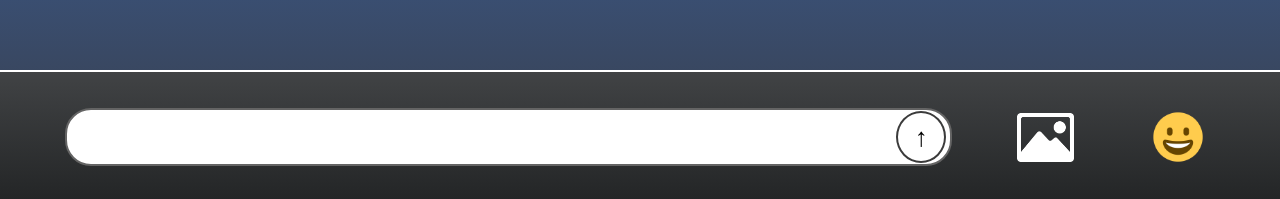
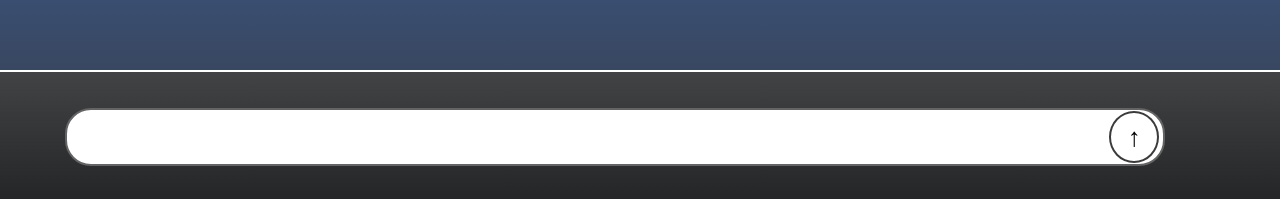
Before and after one commit to RichardLei1007/reactChatApp, a React (Create React App) app: page / in a window 1280 px wide. Shown: the part 598-797 px from the top of the page. Built offline with nearby package versions, Linux system fonts and the light colour scheme.

Commit message:
Update Jan 25

```diff
--- a/src/App.css
+++ b/src/App.css
@@ -1,6 +1,5 @@
 /* Page settings */
 .App {
-  width: 100vw;
   background: linear-gradient(to top, #373b44, #4286f4);
   height: 100vh;
   display: flex;
@@ -41,45 +40,6 @@
   font-weight: bolder;
 }
 
-/* Footer */
-.footer {
-  height: 3rem;
-  width: 100%;
-  border-top: 2px solid rgb(255, 255, 255);
-  background: linear-gradient(to top, #232526, #414345);
-  display: flex;
-  align-items: center;
-  padding: 2.5rem;
-  position: relative;
-  box-sizing: border-box;
-}
-
-/* Footer element: Text box for input */
-.input {
-  width: 80%;
-  height: 2rem;
-  border: 2px solid rgb(100, 100, 100);
-  border-radius: 1rem;
-  background-color: rgb(255, 255, 255);
-  color: rgb(0, 0, 0);
-  font-size: 1.25rem;
-  padding-left: 0.5rem;
-}
-
-/* Footer element - input: Send message button */
-.button {
-  font-size: 1rem;
-  font-weight: bold;
-  width:2rem;
-  height:2rem;
-  border-radius: 50%;
-  background-color: rgb(255, 255, 255);
-  border: 2px solid rgb(59, 59, 59);
-  position: relative;
-  cursor: pointer;
-  right: 2.15rem;
-}
-
 /* Footer element: Add image button */
 .img {
   width: 3.5rem;
@@ -98,21 +58,22 @@
   background-size: 3rem;
 }
 
-/* Footer element: Add emoji button */
-.emoji {
-  margin-left: 2rem;
-  width: 3rem;
-  height: 3rem;
-  border-radius: 50%;
-  background: url(emoji.png);
-  background-size: 2rem;
-  background-position: center;
-  background-repeat: no-repeat;
-  cursor: pointer;
-  border: none;
+.messages {
+  display: flex;
+  flex-direction: column-reverse;
+  align-items: flex-end;
+  max-height: calc(100vh - 6rem);
+  box-sizing: border-box;
+  overflow: auto;
+  padding: 0.7rem;
+  text-align: right;
 }
 
-/* Emoji button hover setting */
-.emoji:hover {
-  background-size: 2.5rem;
+.message {
+  color: white;
+  font-size: 1.5rem;
+  padding: 0.3rem 0.5rem;
+  margin: 0.3rem;
+  background: linear-gradient(to right, #232526, #414345);
+  border-radius: 0.75rem;
 }
--- a/src/App.js
+++ b/src/App.js
@@ -1,20 +1,31 @@
-import logo from './logo.svg';
 import './App.css';
+import TextInput from './TextInput';
+import { useState } from "react";
+import Message from './Message'
 
 function App() {
+  const [messages, setMessages] = useState([]);
+  function sendMessage(msg) {
+    const newMessage = {
+      msg,
+      time: Date.now(),
+      user: "Me",
+    };
+    setMessages([newMessage, ...messages]);
+  }
+  console.log(messages);
   return (
     <div className="App">
     <header className = "header">
       <img className = "logo"></img>
       <span className = "title">Chat Bot 3000</span>
     </header>
-
-    <footer className = "footer">
-      <input className = "input"></input>
-      <button className = "button">↑</button>
-      <button className = "img"></button>
-      <button className = "emoji"></button>
-    </footer>
+    <div className = "messages">
+      {messages.map((msg) => {
+        return <Message {...msg}></Message>;
+      })}
+      </div>
+    <TextInput sendMessage = {sendMessage} />
     </div>
   );
 }
--- /dev/null
+++ b/src/Message.js
@@ -0,0 +1,3 @@
+export default function Message(props) {
+    return <div className="message">{props.msg}</div>;
+}
--- /dev/null
+++ b/src/TextInput.css
@@ -0,0 +1,37 @@
+.footer {
+    height: 3rem;
+    width: 100%;
+    border-top: 2px solid rgb(255, 255, 255);
+    background: linear-gradient(to top, #232526, #414345);
+    display: flex;
+    align-items: center;
+    padding: 2.5rem;
+    position: relative;
+    box-sizing: border-box;
+  }
+
+  /* Footer element: Text box for input */
+  .input {
+    width: 100%;
+    height: 2rem;
+    border: 2px solid rgb(100, 100, 100);
+    border-radius: 1rem;
+    background-color: rgb(255, 255, 255);
+    color: rgb(0, 0, 0);
+    font-size: 1.25rem;
+    padding-left: 0.5rem;
+  }
+
+  /* Footer element - input: Send message button */
+  .button {
+    font-size: 1rem;
+    font-weight: bold;
+    width:2rem;
+    height:2rem;
+    border-radius: 50%;
+    background-color: rgb(255, 255, 255);
+    border: 2px solid rgb(59, 59, 59);
+    position: relative;
+    cursor: pointer;
+    right: 2.15rem;
+  }
--- /dev/null
+++ b/src/TextInput.js
@@ -0,0 +1,26 @@
+import "./TextInput.css";
+import { useState } from "react";
+
+function TextInput(props) {
+    const [text, setText] = useState("")
+
+    function send() {
+        props.sendMessage(text);
+        setText("");
+    }
+
+    function onKeyPress(e) {
+        if (e.key === "Enter") {
+          send();
+        }
+    }
+
+    return (
+        <footer className = "footer">
+            <input className = "input" value = {text} onChange = {(e) => setText(e.target.value)} onKeyPress={onKeyPress}></input>
+            <button className = "button" onClick = {send}>↑</button>
+        </footer>
+    );
+}
+
+export default TextInput;
```
